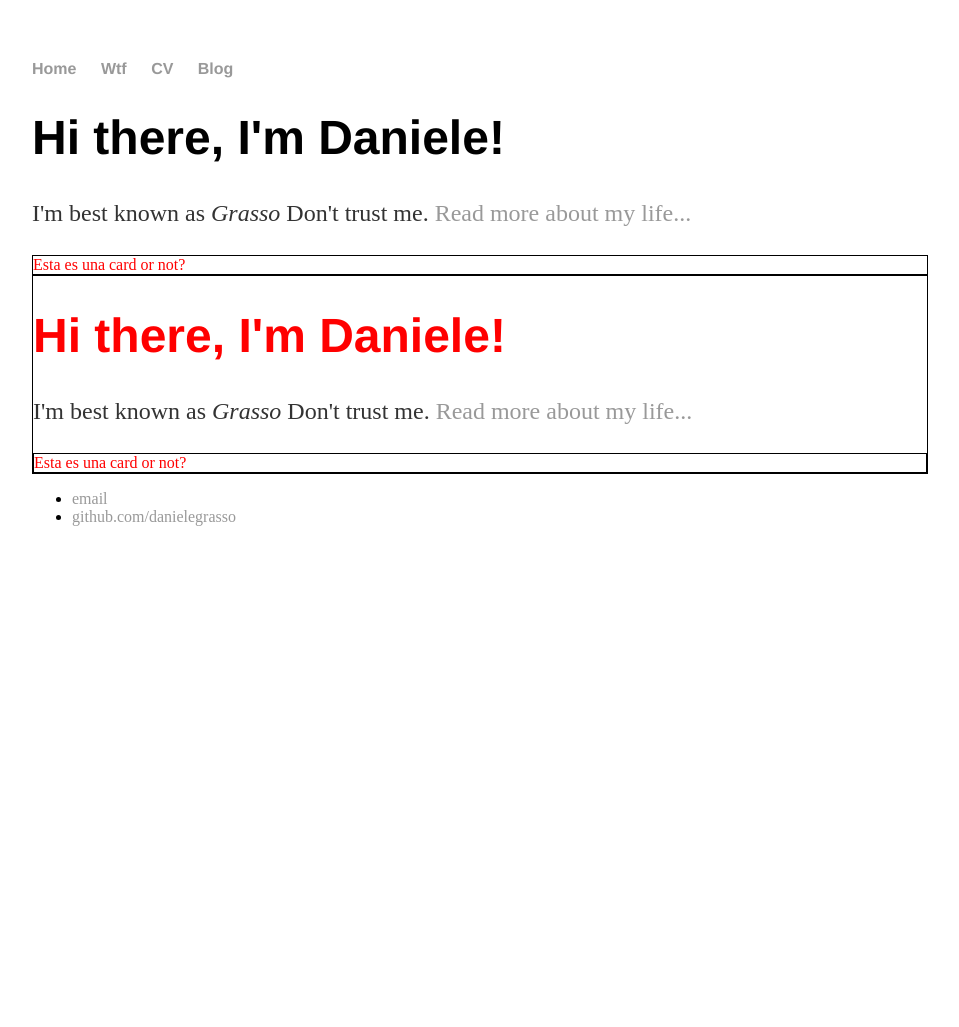
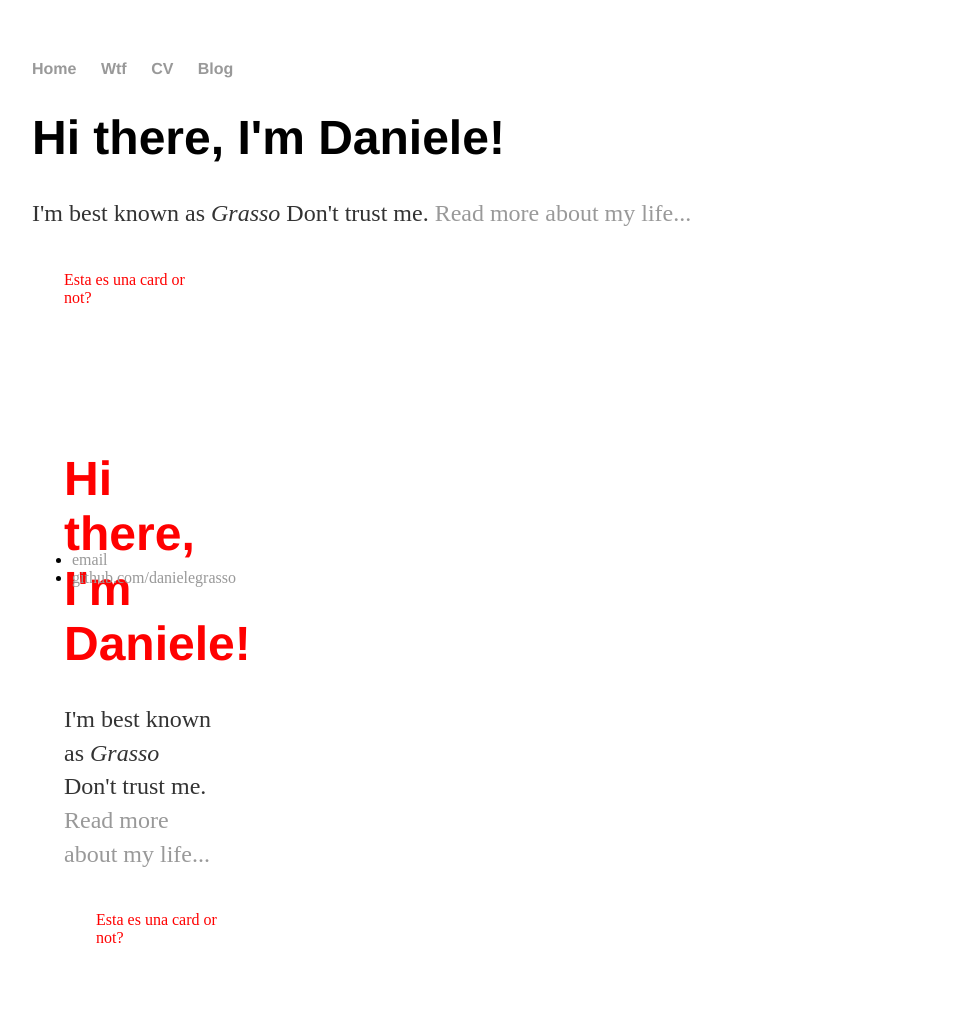
Before and after one commit to danielegrasso/danielegrasso.github.io, a Jekyll site: the page built from index.html, in a window 1280 px wide. Shown: the whole page, without its empty margins (160-1119 px from the left). Built offline with Jekyll 4.4.1, drawn with Linux system fonts in a browser that asks for light colours; before the commit the page ends 900 px from its top, so only the background shows below that.

Commit message:
Update main.css

```diff
--- a/css/main.css
+++ b/css/main.css
@@ -43,5 +43,8 @@ ul.posts li {
 }
 .card {
     color: red;
-    border:1px solid black;
+    width: 150px;
+    height: 100px;
+    margin: 16px;
+    padding: 16px;
 }
```
